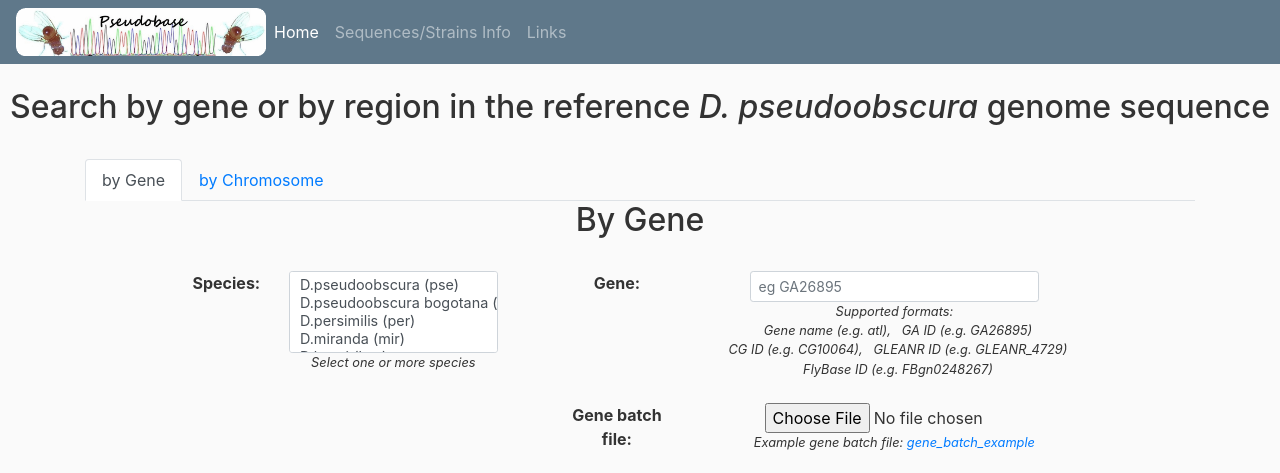
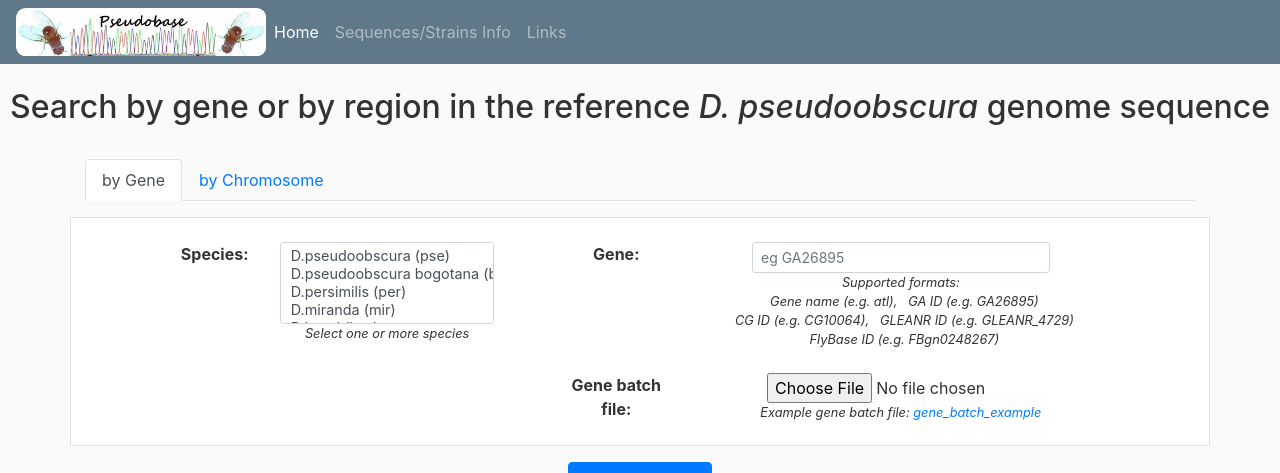
Before and after one commit to russellmyers/pseudobase2, a Django app: page / in a window 1280 px wide. Shown: the top 473 px of the page. Run offline with Django 3.2, Linux system fonts and the light colour scheme; data comes from the database, SQL or seed files in the repository; parts of the project's set-up code (start-up, migrations or seed data) failed here and were passed over; some libraries are stand-ins or nearby versions.

Commit message:
Remove by gene and by chromosome headings, enclose form in border and make white
Remove by gene and by chromosome headings, enclose form in border and
make white

```diff
--- a/common/templates/index_search.html
+++ b/common/templates/index_search.html
@@ -15,6 +15,7 @@
   </li>
 
 </ul>
+</div>
 {% block searchtab %}
 
 {% endblock searchtab %}
@@ -27,8 +28,8 @@
 <a href="{% url 'info' %}">Information on sequences/ strains</a>
 </h3>
 -->
-</center>
-</div>
+
+
 
 {% endblock %}
 
--- a/common/templates/index_search_chrom.html
+++ b/common/templates/index_search_chrom.html
@@ -8,7 +8,7 @@
 
 		<!--div class = "form-group col-md-12" -->
 
-    <h2>By chromosome</h2>
+    <!--h2>By chromosome</h2-->
 
 
     <form action="/" method="post" enctype="multipart/form-data">{% csrf_token %}
@@ -16,7 +16,7 @@
         <div class="alert-message block-message error">
            	{{ chromosome_form.non_field_errors }}
         </div>
-        <div class = "row">
+        <div class = "row border mt-3 search_content">
 
             <div class = "col-md-1">
             </div>
--- a/common/templates/index_search_gene.html
+++ b/common/templates/index_search_gene.html
@@ -3,7 +3,7 @@
 
 {% block searchtab %}
 <div class = "container">
-    <h2>By Gene</h2>
+    <!--h2>By Gene</h2-->
 
     <form action="/" method="post" enctype="multipart/form-data">{% csrf_token %}
 
@@ -11,7 +11,7 @@
             {{ gene_form.non_field_errors }}
         </div>
 
-        <div class = "row">
+        <div class = "row border mt-3 search_content">
 
           <div class = "col-md-1">
           </div>
@@ -77,7 +77,7 @@
             </div>
         </div>
        <div class = "row justify-content-center">
-           <input type="submit" class="btn btn-primary mt-1" name="search_type" value="Search by gene" /><!--/td></tr-->
+           <input type="submit" class="btn btn-primary mt-3" name="search_type" value="Search by gene" /><!--/td></tr-->
         </div>
 
     </form>
--- a/static/css/base.css
+++ b/static/css/base.css
@@ -22,6 +22,9 @@ ul.errorlist {
 }
 */
 
+.search_content {
+   background-color: white;
+}
 
 .help_text {
 
```
